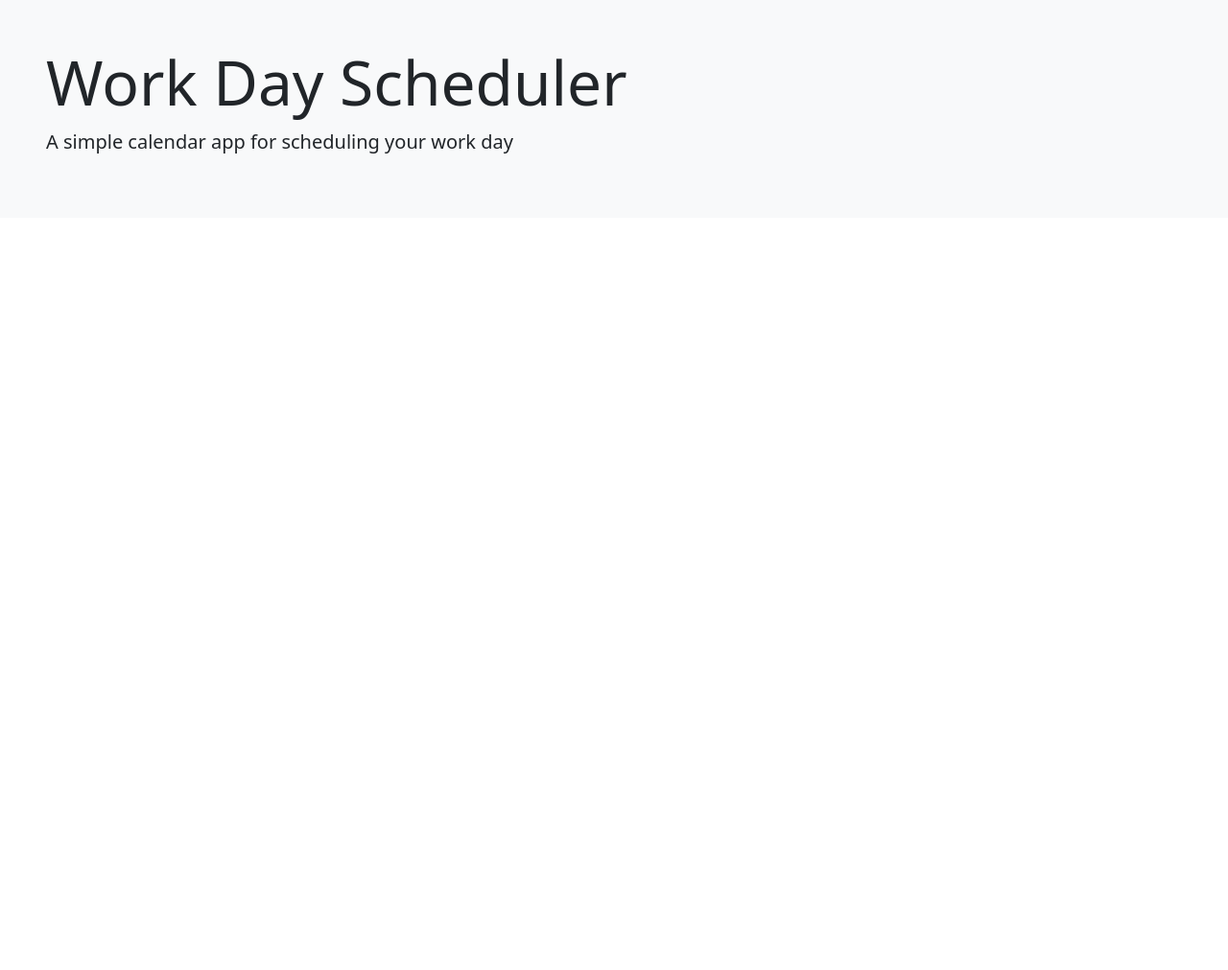
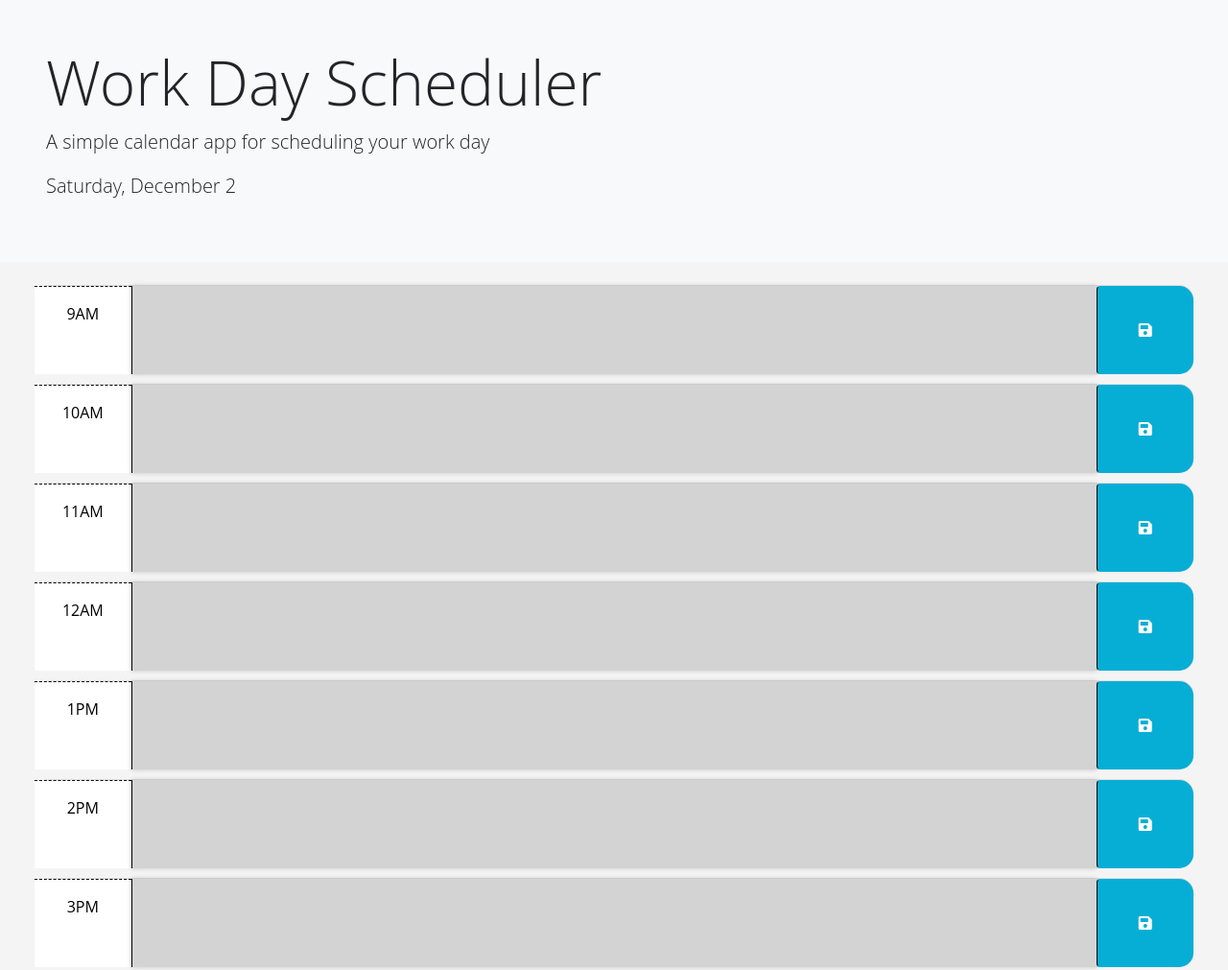
Before and after one commit to maslla100/Work-Day-Scheduler, a plain HTML site: page index.html in a window 1280 px wide. Shown: the top 1011 px of the page at 96% size. Before the commit the page ends 800 px from the top, so only its background shows below. Drawn offline with nearby package versions, Linux system fonts and the light colour scheme; the site is published under a folder, as on GitHub Pages, so addresses that start at the root find nothing.

Commit message:
update css

```diff
--- a/index.html
+++ b/index.html
@@ -10,7 +10,7 @@
     <link rel="stylesheet" href="https://use.fontawesome.com/releases/v5.8.1/css/all.css"
         integrity="sha384-50oBUHEmvpQ+1lW4y57PTFmhCaXp0ML5d60M1M7uH2+nqUivzIebhndOJK28anvf" crossorigin="anonymous" />
     <link href="https://fonts.googleapis.com/css2?family=Fira+Sans:wght@400;700&display=swap" rel="stylesheet" />
-    <link rel="stylesheet" href="/Develop/style.css" />
+    <link rel="stylesheet" href="./Develop/style.css" />
     <title>Work Day Scheduler</title>
 </head>
 
@@ -26,7 +26,7 @@
     <script src="https://cdnjs.cloudflare.com/ajax/libs/jquery/3.2.1/jquery.min.js"></script>
     <script src="https://cdn.jsdelivr.net/npm/dayjs@1.11.3/dayjs.min.js"
         integrity="sha256-iu/zLUB+QgISXBLCW/mcDi/rnf4m4uEDO0wauy76x7U=" crossorigin="anonymous"></script>
-    <script src="/Develop/script.js"></script>
+    <script src="./Develop/script.js"></script>
 </body>
 
 </html>
```
